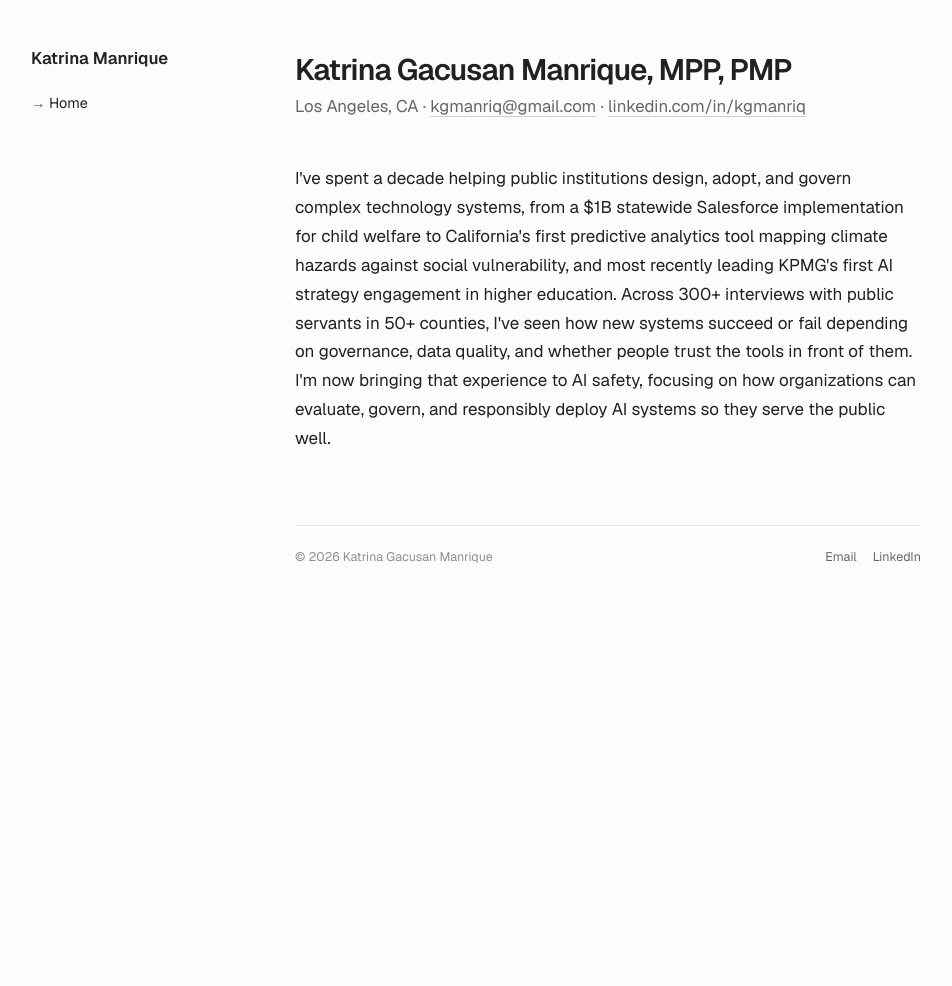
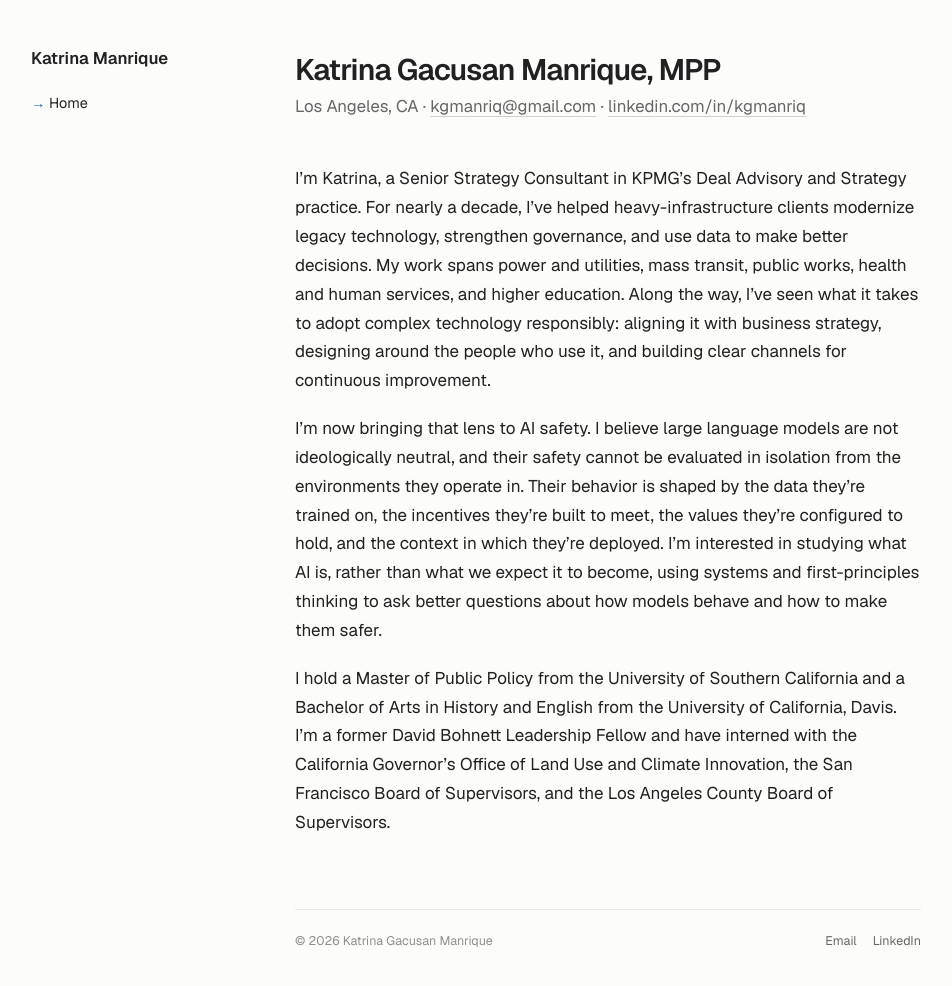
Before and after one commit to kgmanriq/kgmanriq.github.io, a Jekyll site: the page built from index.html, in a window 1280 px wide and 1015 px high. Shown: the top 986 px of the window, without its empty margins (17-969 px from the left). Built offline with Jekyll 4.4.1, drawn with Linux system fonts in a browser that asks for light colours.

Commit message:
Update name and landing page bio
Co-Authored-By: Claude Opus 5.5 <noreply@anthropic.com>
Claude-Session: https://claude.ai/code/session_01EuuEgRVzQ3seSDn6GstdDW

```diff
--- a/_config.yml
+++ b/_config.yml
@@ -1,6 +1,6 @@
 title: Katrina Manrique
 description: >-
-  Strategy consultant bringing a decade of public sector technology experience to AI safety.
+  Senior Strategy Consultant at KPMG bringing a systems lens to AI safety.
 author: Katrina Gacusan Manrique
 email: kgmanriq@gmail.com
 linkedin: kgmanriq
--- a/index.html
+++ b/index.html
@@ -3,7 +3,7 @@ layout: default
 title: Home
 ---
 <header class="page-head">
-  <h1>Katrina Gacusan Manrique, MPP, PMP</h1>
+  <h1>Katrina Gacusan Manrique, MPP</h1>
   <p class="subtitle">
     {{ site.location }} ·
     <a href="mailto:{{ site.email }}">{{ site.email }}</a> ·
@@ -11,11 +11,8 @@ title: Home
   </p>
 </header>
 
-<p>
-  I've spent a decade helping public institutions design, adopt, and govern complex technology systems, from a $1B statewide
-  Salesforce implementation for child welfare to California's first predictive analytics tool mapping climate hazards against
-  social vulnerability, and most recently leading KPMG's first AI strategy engagement in higher education. Across 300+ interviews
-  with public servants in 50+ counties, I've seen how new systems succeed or fail depending on governance, data quality, and
-  whether people trust the tools in front of them. I'm now bringing that experience to AI safety, focusing on how organizations
-  can evaluate, govern, and responsibly deploy AI systems so they serve the public well.
-</p>
+<p>I’m Katrina, a Senior Strategy Consultant in KPMG’s Deal Advisory and Strategy practice. For nearly a decade, I’ve helped heavy-infrastructure clients modernize legacy technology, strengthen governance, and use data to make better decisions. My work spans power and utilities, mass transit, public works, health and human services, and higher education. Along the way, I’ve seen what it takes to adopt complex technology responsibly: aligning it with business strategy, designing around the people who use it, and building clear channels for continuous improvement.</p>
+
+<p>I’m now bringing that lens to AI safety. I believe large language models are not ideologically neutral, and their safety cannot be evaluated in isolation from the environments they operate in. Their behavior is shaped by the data they’re trained on, the incentives they’re built to meet, the values they’re configured to hold, and the context in which they’re deployed. I’m interested in studying what AI is, rather than what we expect it to become, using systems and first-principles thinking to ask better questions about how models behave and how to make them safer.</p>
+
+<p>I hold a Master of Public Policy from the University of Southern California and a Bachelor of Arts in History and English from the University of California, Davis. I’m a former David Bohnett Leadership Fellow and have interned with the California Governor’s Office of Land Use and Climate Innovation, the San Francisco Board of Supervisors, and the Los Angeles County Board of Supervisors.</p>
```
